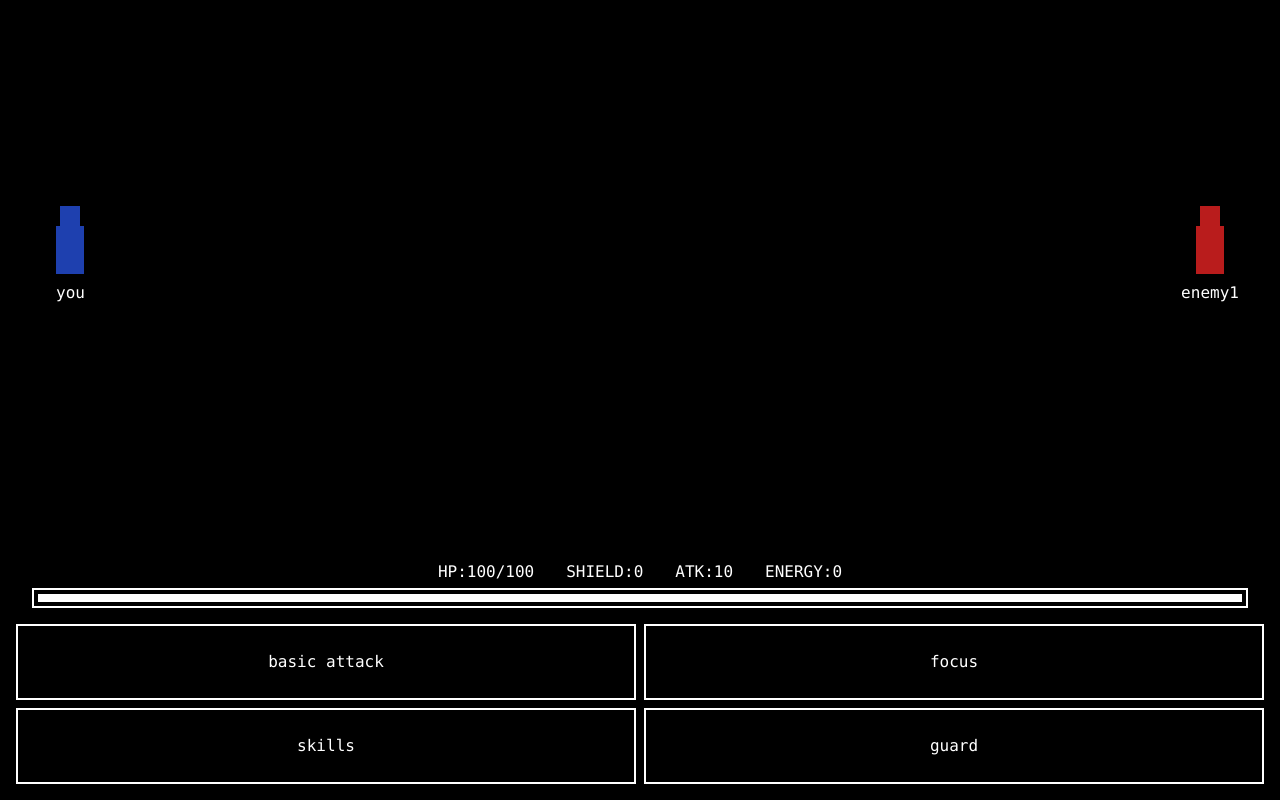
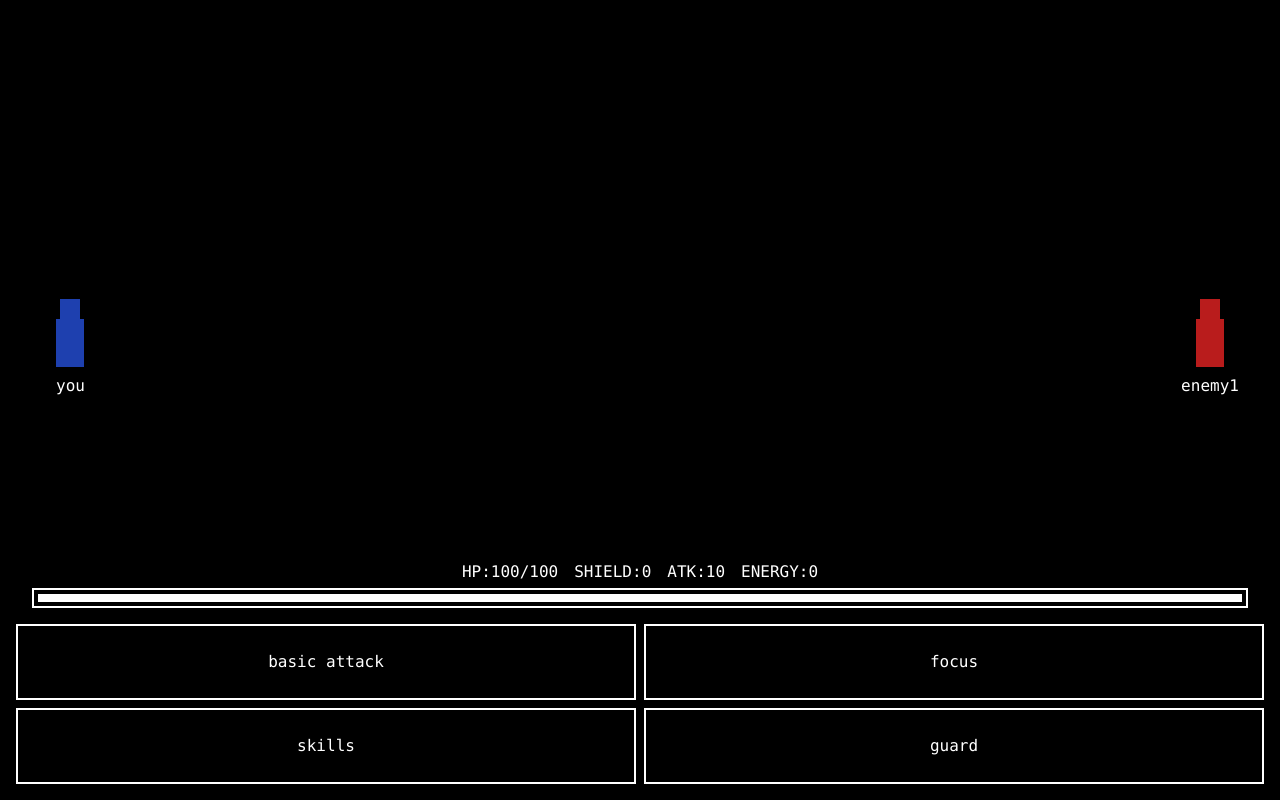
Before and after one commit to tchrjs/open-expedition, a Next.js app: page / in a window 1280 px wide. Both pictures are taken after a click on the button "start". Built offline with nearby package versions, Linux system fonts and the light colour scheme.

Commit message:
Moved target stats outs of battle field

```diff
--- a/app/page.jsx
+++ b/app/page.jsx
@@ -107,11 +107,10 @@ export default function Home() {
                     currentGameState === gameStates.battle ? "" : "hidden"
                 }`}
             >
-                {/** battle ground */}
-                <div className="h-3/5 flex justify-center items-center p-4">
-                    {/** target stats */}
+                {/** target stats */}
+                <div className="w-full h-1/6 p-4">
                     <div
-                        className={`w-full h-full flex flex-col px-4 gap-1 ${
+                        className={`w-full flex flex-col p-2 ${
                             target ? "" : "hidden"
                         }`}
                     >
@@ -155,7 +154,9 @@ export default function Home() {
                             }`}</div>
                         </div>
                     </div>
-
+                </div>
+                {/** battle ground */}
+                <div className="w-full h-3/6 flex justify-center items-center p-4">
                     {/** player models */}
                     <div className="absolute flex flex-col gap-2 left-0 ml-14">
                         <div className="flex flex-col justify-center items-center border-red">
@@ -198,11 +199,11 @@ export default function Home() {
                         ))}
                     </div>
                 </div>
-                {/** player information and moveset */}
-                <div className="h-2/5 flex flex-col justify-end p-4">
+                {/** player information and movesets */}
+                <div className="w-full h-2/6 flex flex-col justify-end p-4">
                     {/** stats */}
                     <div className="flex flex-col gap-1 p-4">
-                        <div className="text-white flex justify-center items-center gap-8">
+                        <div className="text-white flex justify-center items-center space-x-4">
                             <div>
                                 {`HP:${playerStats.health}/${playerStats.maxHealth}`}
                             </div>
@@ -233,7 +234,6 @@ export default function Home() {
                             ></div>
                         </div>
                     </div>
-
                     {/** move options */}
                     <div className="grid grid-cols-2 grid-rows-2 place-items-center gap-2">
                         <div
```
